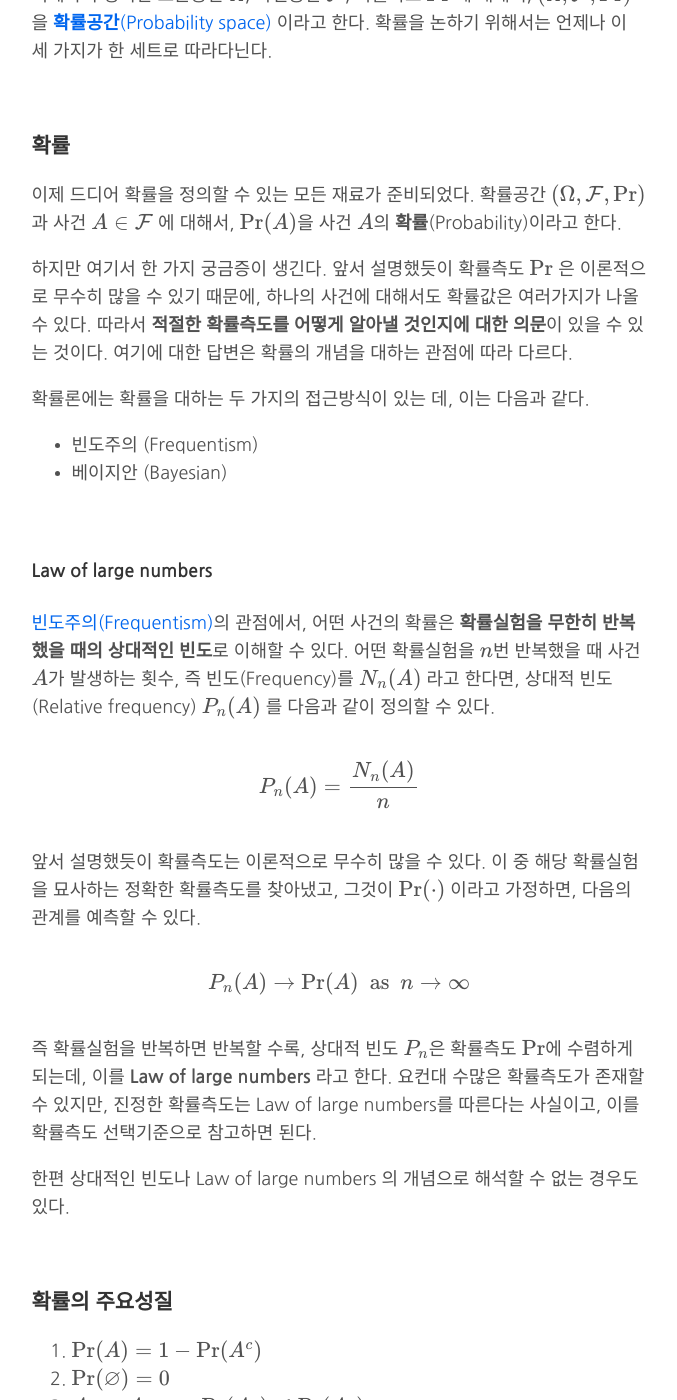
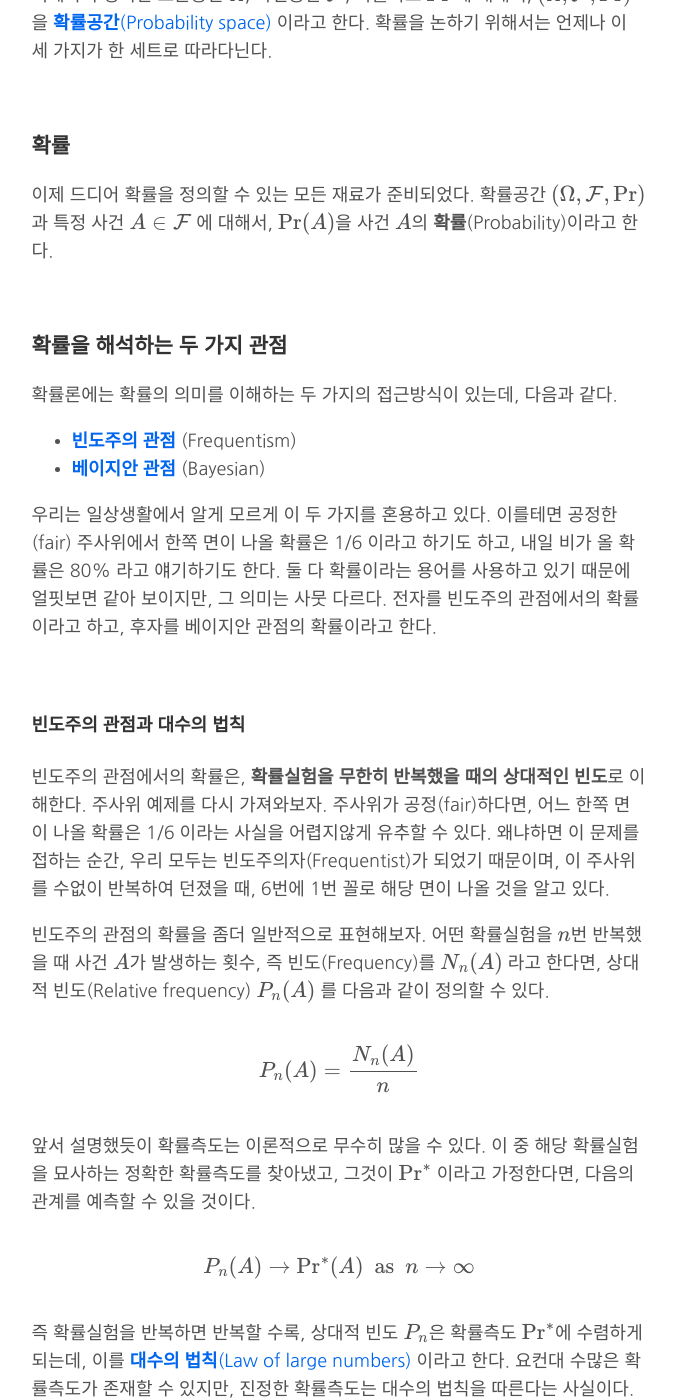
Before and after one commit to gem763/gem763.github.io, a Jekyll site: the page built from 확률론의-기초.md, in a window 1280 px wide and 1400 px high, scrolled down 4332 px. Shown: the whole window, without its empty margins (301-978 px from the left). Built offline with Jekyll 4.4.1, drawn with Linux system fonts in a browser that asks for light colours; our own code applies the rules of GitHub Pages for plain Markdown files; formulas are drawn with MathJax 3; some of the changed text lies outside the part shown.

Commit message:
확률론의-기초.md updated from https://stackedit.io/

```diff
--- a/확률론의-기초.md
+++ b/확률론의-기초.md
@@ -140,36 +140,42 @@ Measurable space <span><script type="math/tex">(\Omega, \mathcal{F})</script></s
 <br/>
 
 ### 확률
-이제 드디어 확률을 정의할 수 있는 모든 재료가 준비되었다. 확률공간 <span><script type="math/tex">(\Omega, \mathcal{F}, \Pr)</script></span> 과 사건 <span><script type="math/tex">A \in \mathcal{F}</script></span> 에 대해서, <span><script type="math/tex">\Pr(A)</script></span>을 사건 <span><script type="math/tex">A</script></span>의 **확률**(Probability)이라고 한다.
-
-하지만 여기서 한 가지 궁금증이 생긴다. 앞서 설명했듯이 확률측도 <span><script type="math/tex">\Pr</script></span> 은 이론적으로 무수히 많을 수 있기 때문에, 하나의 사건에 대해서도 확률값은 여러가지가 나올 수 있다. 따라서 **적절한 확률측도를 어떻게 알아낼 것인지에 대한 의문**이 있을 수 있는 것이다. 여기에 대한 답변은 확률의 개념을 대하는 관점에 따라 다르다.
-
-확률론에는 확률을 대하는 두 가지의 접근방식이 있는 데, 이는 다음과 같다.
-
-* 빈도주의 (Frequentism)
-* 베이지안 (Bayesian)
-
-
+이제 드디어 확률을 정의할 수 있는 모든 재료가 준비되었다. 확률공간 <span><script type="math/tex">(\Omega, \mathcal{F}, \Pr)</script></span> 과 특정 사건 <span><script type="math/tex">A \in \mathcal{F}</script></span> 에 대해서, <span><script type="math/tex">\Pr(A)</script></span>을 사건 <span><script type="math/tex">A</script></span>의 **확률**(Probability)이라고 한다.
 
 
 <br/>
 
-#### Law of large numbers
-[빈도주의(Frequentism)](https://en.wikipedia.org/wiki/Frequentist_probability)의 관점에서, 어떤 사건의 확률은 **확률실험을 무한히 반복했을 때의 상대적인 빈도**로 이해할 수 있다. 어떤 확률실험을 <span><script type="math/tex">n</script></span>번 반복했을 때 사건 <span><script type="math/tex">A</script></span>가 발생하는 횟수, 즉 빈도(Frequency)를 <span><script type="math/tex">N_n(A)</script></span> 라고 한다면, 상대적 빈도(Relative frequency) <span><script type="math/tex">P_n(A)</script></span> 를 다음과 같이 정의할 수 있다.
+### 확률을 해석하는 두 가지 관점
+확률론에는 확률의 의미를 이해하는 두 가지의 접근방식이 있는데, 다음과 같다.
+
+* [**빈도주의 관점**](https://en.wikipedia.org/wiki/Frequentist_probability) (Frequentism)
+* [**베이지안 관점**](https://en.wikipedia.org/wiki/Bayesian_probability) (Bayesian)
+
+우리는 일상생활에서 알게 모르게 이 두 가지를 혼용하고 있다. 이를테면 공정한(fair) 주사위에서 한쪽 면이 나올 확률은 1/6 이라고 하기도 하고, 내일 비가 올 확률은 80% 라고 얘기하기도 한다. 둘 다 확률이라는 용어를 사용하고 있기 때문에 얼핏보면 같아 보이지만, 그 의미는 사뭇 다르다. 전자를 빈도주의 관점에서의 확률이라고 하고, 후자를 베이지안 관점의 확률이라고 한다.
+
+<br/>
+
+#### 빈도주의 관점과 대수의 법칙
+빈도주의 관점에서의 확률은, **확률실험을 무한히 반복했을 때의 상대적인 빈도**로 이해한다. 주사위 예제를 다시 가져와보자. 주사위가 공정(fair)하다면, 어느 한쪽 면이 나올 확률은 1/6 이라는 사실을 어렵지않게 유추할 수 있다. 왜냐하면 이 문제를 접하는 순간, 우리 모두는 빈도주의자(Frequentist)가 되었기 때문이며, 이 주사위를 수없이 반복하여 던졌을 때, 6번에 1번 꼴로 해당 면이 나올 것을 알고 있다.
+
+빈도주의 관점의 확률을 좀더 일반적으로 표현해보자. 어떤 확률실험을 <span><script type="math/tex">n</script></span>번 반복했을 때 사건 <span><script type="math/tex">A</script></span>가 발생하는 횟수, 즉 빈도(Frequency)를 <span><script type="math/tex">N_n(A)</script></span> 라고 한다면, 상대적 빈도(Relative frequency) <span><script type="math/tex">P_n(A)</script></span> 를 다음과 같이 정의할 수 있다.
 
 <div class="math"><script type="math/tex; mode=display">
 P_n(A) = \frac{N_n(A)}{n}
 </script></div>
 
-앞서 설명했듯이 확률측도는 이론적으로 무수히 많을 수 있다. 이 중 해당 확률실험을 묘사하는 정확한 확률측도를 찾아냈고, 그것이 <span><script type="math/tex">\Pr(\cdot)</script></span> 이라고 가정하면, 다음의 관계를 예측할 수 있다.
+앞서 설명했듯이 확률측도는 이론적으로 무수히 많을 수 있다. 이 중 해당 확률실험을 묘사하는 정확한 확률측도를 찾아냈고, 그것이 <span><script type="math/tex">\Pr^*</script></span> 이라고 가정한다면, 다음의 관계를 예측할 수 있을 것이다.
 
 <div class="math"><script type="math/tex; mode=display">
-P_n(A) \rightarrow \Pr(A) ~~\text{as}~~ n \rightarrow \infty
+P_n(A) \rightarrow {\Pr}^*(A) ~~\text{as}~~ n \rightarrow \infty
 </script></div>
 
-즉 확률실험을 반복하면 반복할 수록, 상대적 빈도 <span><script type="math/tex">P_n</script></span>은 확률측도 <span><script type="math/tex">\Pr</script></span>에 수렴하게 되는데, 이를 **Law of large numbers** 라고 한다. 요컨대 수많은 확률측도가 존재할 수 있지만, 진정한 확률측도는 Law of large numbers를 따른다는 사실이고,  이를 확률측도 선택기준으로 참고하면 된다.
+즉 확률실험을 반복하면 반복할 수록, 상대적 빈도 <span><script type="math/tex">P_n</script></span>은 확률측도 <span><script type="math/tex">\Pr^*</script></span>에 수렴하게 되는데, 이를 [**대수의 법칙**(Law of large numbers)](https://en.wikipedia.org/wiki/Law_of_large_numbers) 이라고 한다. 요컨대 수많은 확률측도가 존재할 수 있지만, 진정한 확률측도는 대수의 법칙을 따른다는 사실이다.  이는 빈도주의 관점에서 해당 확률측도의 적정성을 평가하는 기준이 된다.
 
-한편 상대적인 빈도나 Law of large numbers 의 개념으로 해석할 수 없는 경우도 있다.
+
+<br/>
+
+#### 베이지안 관점
 
 
 
@@ -299,15 +305,3 @@ A_2
 
 ## 독립항등분포
 iid, independent and identically distributed
-
-
-<br/>
-
-## MECE
-
-상호배제와 전체포괄(Mutually Exclusive & Collectively Exhaustive) 즉 서로 겹치지 않으면서 빠짐없이 나눈 것을 의미한다. 예를들어 어떤 집합 <span><script type="math/tex">A, ~B, ~C</script></span>가 다음을 만족할 때 MECE를 따른다고 할 수 있다.
-
-* <span><script type="math/tex">A \cap B = \phi</script></span>
-* <span><script type="math/tex">A \cap C = \phi</script></span>
-* <span><script type="math/tex">B \cap C = \phi</script></span>
-* <span><script type="math/tex">A \cup B \cup C = U</script></span>
```
